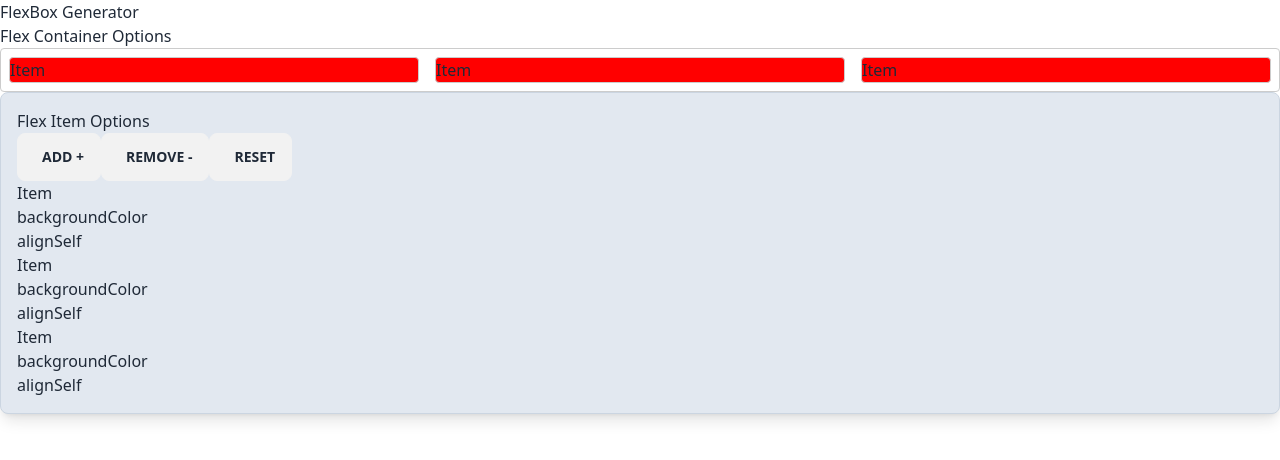
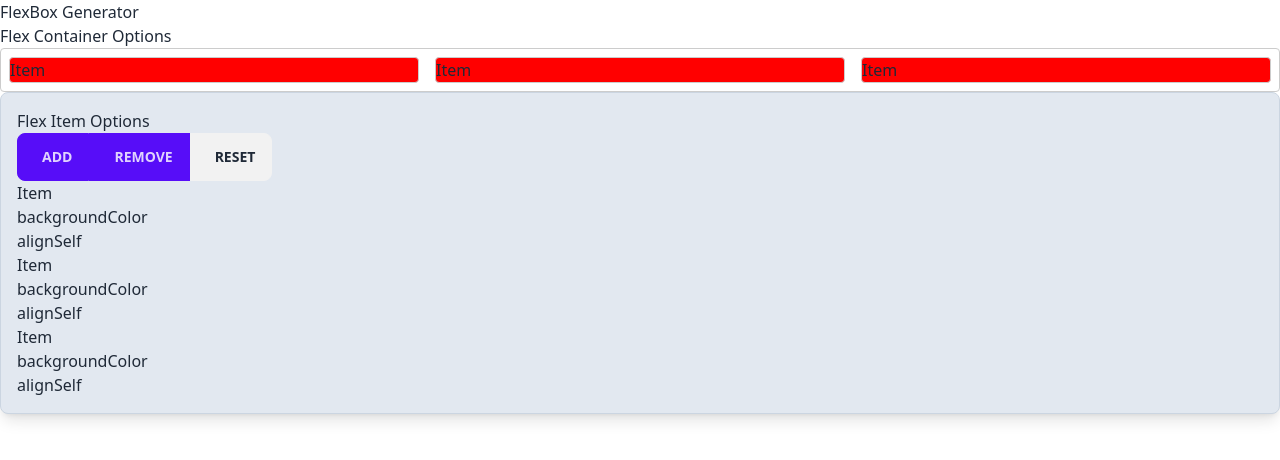
Before and after one commit to seangravener/FlexBoxGenerator, an Angular app: page / in a window 1280 px wide. Shown: the top 460 px of the page. Built offline with nearby package versions, Linux system fonts and the light colour scheme.

Commit message:
Add gg icon styles

```diff
--- a/src/app/flex-box-generator/components/flex-items/items-actions/items-actions.component.html
+++ b/src/app/flex-box-generator/components/flex-items/items-actions/items-actions.component.html
@@ -1,14 +1,11 @@
-<div class="item-option--actions">
-  <button class="btn btn-outline-primary" (click)="onAddItem()">
-    <i class="fa fa-pencil"></i>
-    Add +
+<div class="flex item-option--actions" role="group">
+  <button class="btn btn-primary rounded-r-none" (click)="onAddItem()">
+    <i class="gg-add-r"></i> Add
   </button>
-  <button class="btn btn-outline-danger" (click)="onDeleteItem()">
-    <i class="fa fa-trash"></i>
-    Remove -
+  <button class="btn btn-primary rounded-none" (click)="onDeleteItem()">
+    <i class="gg-math-minus"></i> Remove
   </button>
-  <button class="btn btn-outline-danger" (click)="onResetItems()">
-    <i class="fa fa-trash"></i>
-    Reset
+  <button class="btn rounded-l-none" (click)="onResetItems()">
+    <i class="gg-trash"></i> Reset
   </button>
 </div>
--- a/src/index.html
+++ b/src/index.html
@@ -1,13 +1,18 @@
 <!doctype html>
 <html lang="en">
+
 <head>
   <meta charset="utf-8">
   <title>FlexBoxGenerator</title>
   <base href="/">
   <meta name="viewport" content="width=device-width, initial-scale=1">
+
+  <link href='https://css.gg/css' rel='stylesheet'>
   <link rel="icon" type="image/x-icon" href="favicon.ico">
 </head>
+
 <body>
   <app-root></app-root>
 </body>
+
 </html>
```
